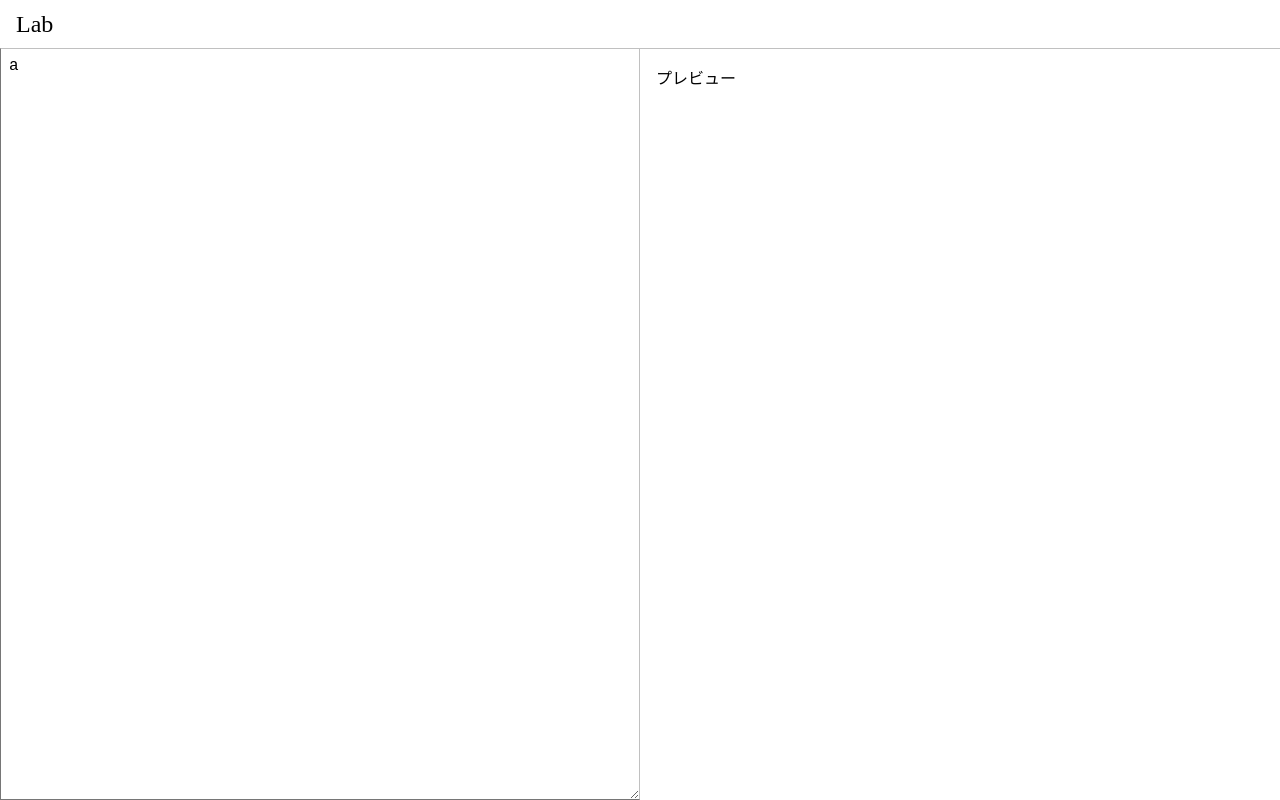
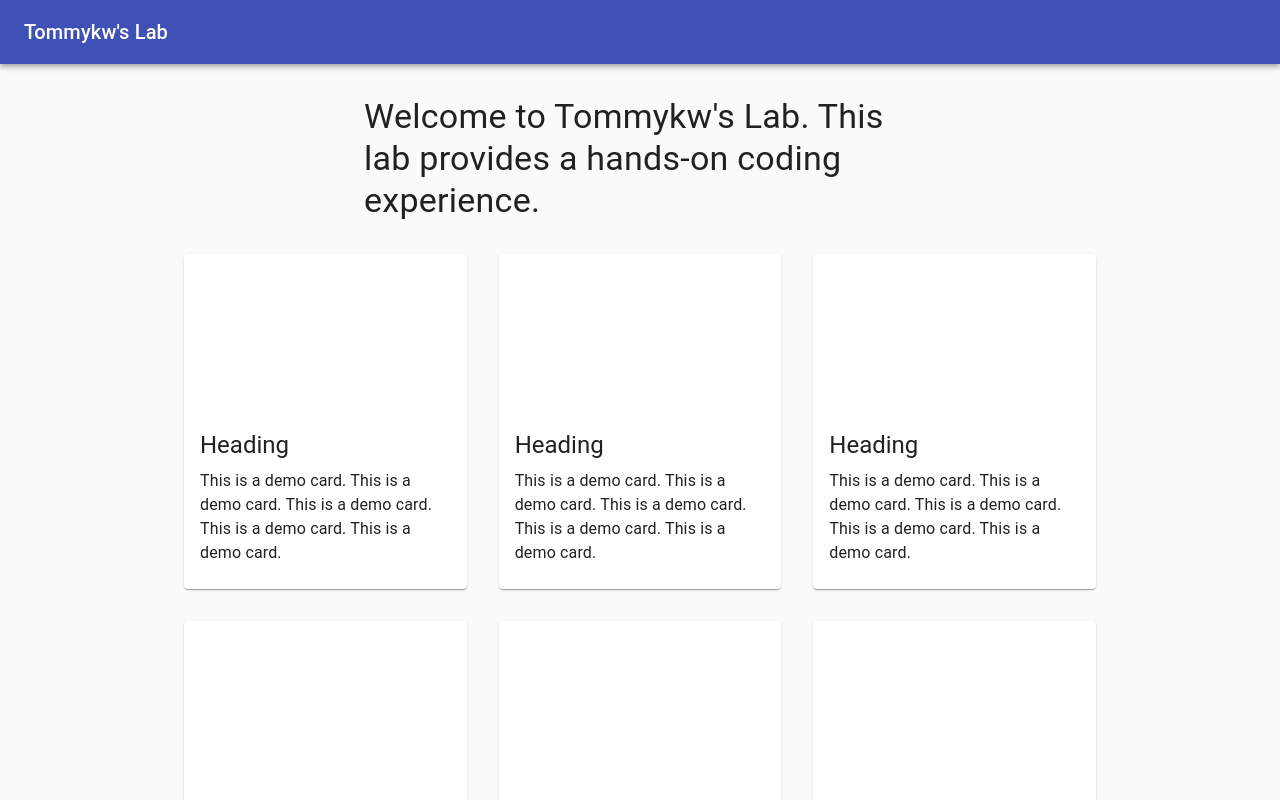
Before and after one commit to tommykw/lab, a React app: page /demos in a window 1280 px wide. Before the commit this address led to /demos#/demos. Shown: the top 800 px of the page. Built offline with nearby package versions, Linux system fonts and the light colour scheme.

Commit message:
Add demo page

```diff
--- a/index.html
+++ b/index.html
@@ -1,7 +1,7 @@
 <!doctype html>
 <html lang="ja">
 <head>
-  <title>Markdown Editor</title>
+  <title>Tommykw's Lab</title>
 </head>
 <body>
   <div id="app"></div>
--- a/package.json
+++ b/package.json
@@ -20,6 +20,8 @@
   },
   "homepage": "https://github.com/tommykw/lab#readme",
   "dependencies": {
+    "@material-ui/core": "^4.11.0",
+    "@material-ui/icons": "^4.9.1",
     "@types/react": "^16.9.46",
     "@types/react-dom": "^16.9.8",
     "@types/react-router-dom": "^5.1.5",
--- /dev/null
+++ b/src/components/CardLayout.tsx
@@ -0,0 +1,68 @@
+import { makeStyles, Typography, Grid, CardMedia, CardContent, Card } from "@material-ui/core"
+import * as React from "react"
+
+const useStyles = makeStyles((theme) => ({
+    icon: {
+      marginRight: theme.spacing(2),
+    },
+    heroContent: {
+      backgroundColor: theme.palette.background.paper,
+      padding: theme.spacing(8, 0, 6),
+    },
+    heroButtons: {
+      marginTop: theme.spacing(4),
+    },
+    cardGrid: {
+      paddingTop: theme.spacing(8),
+      paddingBottom: theme.spacing(8),
+    },
+    card: {
+      height: '100%',
+      display: 'flex',
+      flexDirection: 'column',
+    },
+    cardMedia: {
+      paddingTop: '56.25%',
+    },
+    cardContent: {
+      flexGrow: 1,
+    },
+    footer: {
+      backgroundColor: theme.palette.background.paper,
+      padding: theme.spacing(6),
+    },
+}))
+
+const cards = [1,2,3,4,5,6,7,8,9]
+
+export const CardLayout: React.FC = () => {
+    const classes = useStyles()
+
+    return (
+        <>
+        <Grid container spacing={4}>
+            {cards.map((card) => (
+              <Grid item key={card} xs={12} sm={6} md={4}>
+                <Card>
+                  <CardMedia
+                    className={classes.cardMedia}
+                    image=""
+                    title="Image title"
+                  />
+                  <CardContent className={classes.cardContent}>
+                    <Typography gutterBottom variant="h5" component="h2">
+                      Heading
+                    </Typography>
+                    <Typography>
+                      This is a demo card. This is a demo card. This is a demo card. This is a demo card. This is a demo card.
+                    </Typography>
+                  </CardContent>
+                </Card>
+              </Grid>
+            ))}
+          </Grid>
+        </>
+    )
+}
+
+export default CardLayout
--- /dev/null
+++ b/src/components/Copyright.tsx
@@ -0,0 +1,14 @@
+import { Typography, Link } from "@material-ui/core"
+import * as React from "react"
+
+export const Copyright: React.FC = () => {
+    return (
+        <Typography variant="body2" color="textSecondary" align="center">
+            {'Copyright © '}
+            <Link color="inherit" href="./">
+                {"Tommykw's Lab"}
+            </Link>{ ' ' }
+            {new Date().getFullYear()}
+        </Typography>
+    )
+}
--- /dev/null
+++ b/src/components/Theme.tsx
@@ -0,0 +1,21 @@
+import red from '@material-ui/core/colors/red'
+import { createMuiTheme } from '@material-ui/core/styles'
+
+const Theme = createMuiTheme({
+    palette: {
+        primary: {
+            main: '#556cd6',
+        },
+        secondary: {
+            main: '#19857b',
+        },
+        error: {
+            main: red.A400,
+        },
+        background: {
+            default: '#fff'
+        },
+    },
+})
+
+export default Theme
--- a/src/index.tsx
+++ b/src/index.tsx
@@ -1,25 +1,40 @@
 import * as React from 'react'
 import { render } from 'react-dom'
-import styled from 'styled-components'
-import { createGlobalStyle } from 'styled-components'
-import { Demos } from './pages/demos'
-import {
-  HashRouter as Router,
-  Switch,
-  Route,
-  Redirect,
-} from 'react-router-dom'
-
-const GlobalStyle = createGlobalStyle`
-  body * {
-    box-sizing: border-box;
-  }
-`
+import { ThemeProvider } from 'styled-components'
+import Theme from './components/Theme'
+import CardLayout from './components/CardLayout'
+import { CssBaseline, Container, Typography, Box, AppBar, Toolbar } from '@material-ui/core'
+import { Copyright } from './components/Copyright'
 
 const Main = (
   <>
-    <GlobalStyle />
-     <Router>
+    <ThemeProvider theme={Theme}>
+      <CssBaseline />
+      <AppBar position="relative">
+        <Toolbar>
+          <Typography variant="h6" color="inherit" noWrap>
+            {"Tommykw's Lab"}
+          </Typography>
+        </Toolbar>
+      </AppBar>
+      <Container maxWidth="sm">
+        <Box my={4}>
+          <Typography variant="h4" component="h1" gutterBottom>
+            {"Welcome to Tommykw's Lab. This lab provides a hands-on coding experience."}
+          </Typography>
+        </Box>
+      </Container>
+      <Container maxWidth="md">
+        <Box my={4}>
+          <CardLayout/>
+        </Box>
+        <Box my={4}>
+          <Copyright />
+        </Box>
+      </Container>
+    </ThemeProvider>
+
+    {/* <Router>
        <Route exact path="/demos">
          <Demos />
        </Route>
@@ -27,7 +42,7 @@ const Main = (
          <h1>Demo</h1>
        </Route>
        <Redirect to="/demos" path="*" />
-     </Router>
+     </Router> */}
   </>
 )
 
--- a/src/pages/demos.tsx
+++ b/src/pages/demos.tsx
@@ -1,4 +1,5 @@
 import * as React from 'react'
+import Button from '@material-ui/core/Button'
 import styled from 'styled-components'
 
 const Header = styled.header`
@@ -20,29 +21,6 @@ const Wrapper = styled.div`
   top: 3rem;
 `
 
-const TextArea = styled.textarea`
-  border-right: 1px solid silver;
-  border-top: 1px solid silver;
-  bottom: 0;
-  font-size: 1rem;
-  left: 0;
-  padding: 0.5rem;
-  position: absolute;
-  top: 0;
-  width: 50vw;
-`
-
-const Preview = styled.div`
-  border-top: 1px solid silver;
-  bottom: 0;
-  overflow-y: scroll;
-  padding: 1rem;
-  position: absolute;
-  right: 0;
-  top: 0;
-  width: 50vw;
-`
-
 export const Demos: React.FC = () => {
   return (
     <>
@@ -50,8 +28,9 @@ export const Demos: React.FC = () => {
         Lab
       </Header>
       <Wrapper>
-        <TextArea value="a" />
-        <Preview>プレビュー</Preview>
+        <Button variant="contained" color="primary">
+          Hello World
+        </Button>
       </Wrapper>
     </>
   )
```
Also changed, not shown: 2 other files (tests, documents, lock files or other folders).
